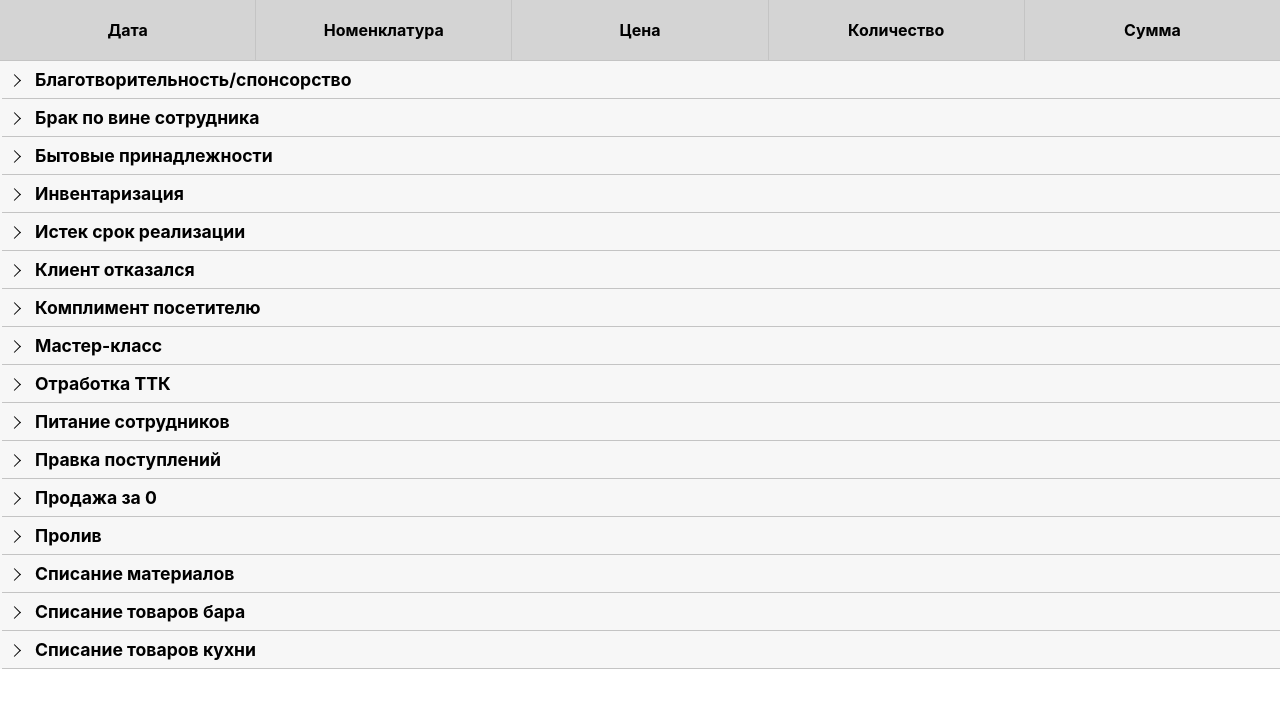
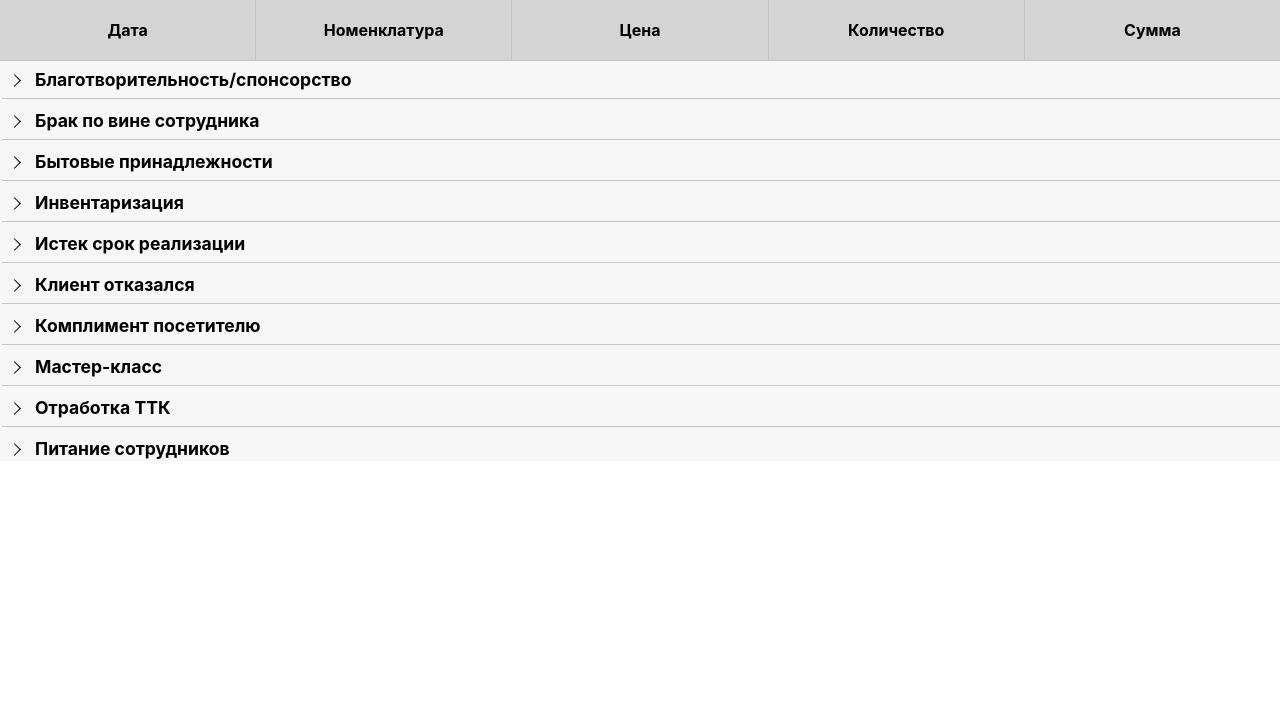
Before and after one commit to ivanboriev/flex-table, a React (Create React App) app: page / in a window 1280 px wide. Shown: the top 708 px of the page. Built offline with nearby package versions, Linux system fonts and the light colour scheme.

Commit message:
redux, window resize watcher

```diff
--- a/package.json
+++ b/package.json
@@ -7,9 +7,13 @@
     "prop-types": "^15.7.2",
     "react": "^16.12.0",
     "react-dom": "^16.12.0",
+    "react-redux": "^7.1.3",
     "react-scripts": "3.2.0",
     "react-virtualized": "^9.21.2",
-    "react-window": "^1.8.5"
+    "react-window": "^1.8.5",
+    "redux": "^4.0.4",
+    "redux-actions": "^2.6.5",
+    "redux-thunk": "^2.3.0"
   },
   "scripts": {
     "start": "react-scripts start",
--- a/src/components/table/Table.jsx
+++ b/src/components/table/Table.jsx
@@ -1,10 +1,26 @@
-import React from 'react';
+import React, { useEffect } from 'react';
+import { connect } from 'react-redux';
 import PropTypes from 'prop-types';
 import Header from './header/Header';
 import Body from './body/Body';
 import './Table.scss';
 
 const Table = props => {
+  useEffect(() => {
+    watchResizeWindow();
+    window.addEventListener('resize', watchResizeWindow);
+  }, []);
+
+  const watchResizeWindow = () => {
+    const tableWidth = document.getElementsByClassName('header')[0].offsetWidth;
+    const colWidth = document.getElementsByClassName('header')[0].children[1]
+      .offsetWidth;
+    props.setWidthAndHeightAndColWidth({
+      width: tableWidth,
+      height: 400,
+      colWidth: colWidth,
+    });
+  };
   const { dataSource, header, columns } = props;
   const getKeys = arr =>
     arr.reduce((acc, item) => {
@@ -36,4 +52,15 @@ Table.propTypes = {
   dataSource: PropTypes.arrayOf(PropTypes.object).isRequired,
 };
 
-export default Table;
+const mapState = state => ({
+  flexTable: state.flexTable,
+});
+const mapDispatch = dispatch => ({
+  setWidthAndHeight: payload =>
+    dispatch({ type: 'SET_WIDTH_AND_HEIGHT', payload }),
+  setWidthAndHeightAndColWidth: payload =>
+    dispatch({ type: 'SET_WIDTH_AND_HEIGHT_AND_COL_WIDTH', payload }),
+  setColWidth: payload => dispatch({ type: 'SET_COL_WIDTH', payload }),
+});
+
+export default connect(mapState, mapDispatch)(Table);
--- a/src/components/table/Table.scss
+++ b/src/components/table/Table.scss
@@ -5,7 +5,9 @@ $bg-data-table: #fff;
 $bg-expanded-row: #e2e2e2;
 $wrapper-height: calc(100vh - 60px);
 $border: 1px solid #c4c4c4;
-
+body {
+  height: 100vh;
+}
 .table_wrapper {
   background-color: $bg-wrapper-color;
   max-height: $wrapper-height;
--- a/src/components/table/body/Body.jsx
+++ b/src/components/table/body/Body.jsx
@@ -3,6 +3,9 @@ import PropTypes from 'prop-types';
 import Panel from '../panel/Panel';
 import DataTable from '../data-table/DataTable';
 import { cloneDeep } from 'lodash';
+import { connect } from 'react-redux';
+//import { VariableSizeList as List } from 'react-window';
+import { AutoSizer, List } from 'react-virtualized';
 
 class Body extends React.Component {
   constructor(props) {
@@ -31,6 +34,7 @@ class Body extends React.Component {
             visible: visible,
             class: 'category',
             expanded: false,
+            size: 41,
           },
           ...this.flatDataSource(item.categories, item, false),
         ];
@@ -46,6 +50,7 @@ class Body extends React.Component {
             visible: visible,
             class: 'item',
             expanded: false,
+            size: 41,
           },
           ...this.flatDataSource(item.items, item, false),
         ];
@@ -58,6 +63,7 @@ class Body extends React.Component {
           hasChilds: false,
           visible: visible,
           expanded: false,
+          size: item.name.length <= 32 ? 39 : 61,
         },
       ];
     }, []);
@@ -100,28 +106,51 @@ class Body extends React.Component {
     this.setState({ data: changedData });
   }
 
-  render() {
+  rowRenderer = ({ key, index, style }) => {
     const { data } = this.state;
+
     const { dataKeys } = this.props;
     const filteredData = data.filter(el => el.visible);
+
+    const el = filteredData[index];
     return (
-      <div className="body" key="key">
-        {filteredData.map(el => {
-          const expanded = el.expanded;
-          const hasChilds = el.hasChilds;
-          return hasChilds ? (
+      <div style={style} key={key}>
+        {el.hasChilds ? (
           <Panel
             key={el.id}
+            style={style}
             title={el.name}
             onClick={() => this.handleClick(el)}
-              expanded={expanded}
+            expanded={el.expanded}
             className={el.class}
             hasChilds={el.hasChilds}
           />
         ) : (
           <DataTable key={el.id} item={el} dataKeys={dataKeys} />
+        )}
+      </div>
     );
-        })}
+  };
+
+  render() {
+    const { data } = this.state;
+    const { height, width } = this.props.flexTable;
+    const filteredData = data.filter(el => el.visible);
+
+    const funct = ({ index }) => {
+      const size = filteredData[index].size;
+      return size;
+    };
+
+    return (
+      <div className="body" key="key">
+        <List
+          height={height}
+          rowCount={filteredData.length}
+          rowHeight={index => funct(index)}
+          rowRenderer={this.rowRenderer}
+          width={width}
+        />
       </div>
     );
   }
@@ -131,4 +160,8 @@ Body.propTypes = {
   dataSource: PropTypes.arrayOf(PropTypes.object).isRequired,
 };
 
-export default Body;
+const mapState = state => ({
+  flexTable: state.flexTable,
+});
+
+export default connect(mapState)(Body);
--- a/src/components/table/header/Header.jsx
+++ b/src/components/table/header/Header.jsx
@@ -1,4 +1,5 @@
-import React from 'react';
+import React, { useEffect } from 'react';
+import { connect } from 'react-redux';
 import Col from '../col/Col';
 import PropTypes from 'prop-types';
 
@@ -17,4 +18,15 @@ const Header = props => {
 Header.propTypes = {
   columns: PropTypes.arrayOf(PropTypes.object).isRequired,
 };
-export default Header;
+
+const mapStateToProps = state => {
+  return {
+    count: state.count,
+  };
+};
+
+const mapDispatch = dispatch => ({
+  setColWidth: payload => dispatch({ type: 'SET_COL_WIDTH', payload }),
+});
+
+export default connect(mapStateToProps, mapDispatch)(Header);
--- a/src/index.js
+++ b/src/index.js
@@ -1,6 +1,20 @@
-import React from 'react'
-import ReactDOM from 'react-dom'
-import './index.css'
-import App from './App'
+import React from 'react';
+import ReactDOM from 'react-dom';
+import { createStore } from 'redux';
+import { Provider } from 'react-redux';
+import reducer from './store/reducers';
 
-ReactDOM.render(<App />, document.getElementById('root'))
+import './index.css';
+import App from './App';
+
+const store = createStore(
+  reducer,
+  window.__REDUX_DEVTOOLS_EXTENSION__ && window.__REDUX_DEVTOOLS_EXTENSION__()
+);
+
+ReactDOM.render(
+  <Provider store={store}>
+    <App />
+  </Provider>,
+  document.getElementById('root')
+);
--- /dev/null
+++ b/src/store/reducers/flexTableReducer.js
@@ -0,0 +1,35 @@
+const initialState = {
+  width: 960,
+  height: 600,
+  colWidth: 300,
+};
+
+const reducer = (state = initialState, action) => {
+  switch (action.type) {
+    case 'SET_WIDTH_AND_HEIGHT_AND_COL_WIDTH':
+      return {
+        ...state,
+        width: action.payload.width,
+        height: action.payload.height,
+        colWidth: action.payload.colWidth,
+      };
+
+    case 'SET_WIDTH_AND_HEIGHT':
+      return {
+        ...state,
+        width: action.payload.width,
+        height: action.payload.height,
+      };
+
+    case 'SET_COL_WIDTH':
+      return {
+        ...state,
+        colWidth: action.payload.colWidth,
+      };
+
+    default:
+      return state;
+  }
+};
+
+export default reducer;
--- /dev/null
+++ b/src/store/reducers/index.js
@@ -0,0 +1,4 @@
+import { combineReducers } from 'redux';
+import flexTableReducer from './flexTableReducer';
+
+export default combineReducers({ flexTable: flexTableReducer });
```
Also changed, not shown: 1 other file (tests, documents, lock files or other folders). Lines whose indentation alone changed are shown as unchanged.
